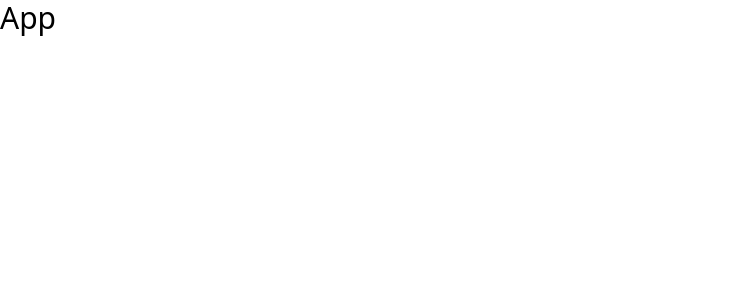
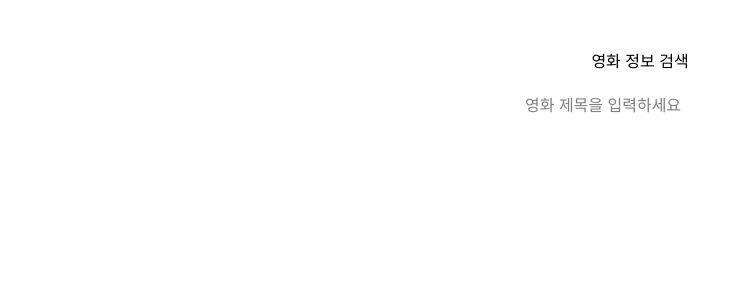
Before and after one commit to Likelion-YeungNam-Univ/10-13th-fe-assignment, a React (Vite) app: page / in a window 1280 px wide. Shown: the top 300 px of the page, without its empty margins (0-750 px from the left). Built offline with nearby package versions, Linux system fonts and the light colour scheme.

Commit message:
10회차 과제 - 강민혁

```diff
--- a/package.json
+++ b/package.json
@@ -11,6 +11,7 @@
   },
   "dependencies": {
     "@tailwindcss/vite": "^4.1.7",
+    "axios": "^1.9.0",
     "react": "^19.1.0",
     "react-dom": "^19.1.0",
     "tailwindcss": "^4.1.7"
--- /dev/null
+++ b/src/App.css
@@ -0,0 +1,12 @@
+.App {
+  text-align: center;
+  font-family: Arial, sans-serif;
+  margin-top: 50px;
+}
+
+input {
+  padding: 10px;
+  margin: 10px;
+  font-size: 16px;
+  width: 250px;
+}
--- a/src/App.jsx
+++ b/src/App.jsx
@@ -1,7 +1,53 @@
-import React from "react";
+import axios from "axios";
+import React, { useEffect, useState } from "react";
+import "./App.css";
 
-const App = () => {
-  return <div className="text-3xl">App</div>;
-};
+function App() {
+  const [movieTitle, setMovieTitle] = useState("");
+  const [movieData, setMoiveData] = useState(null);
+  const [error, setError] = useState("");
+
+  const apiKey = "445a5a31";
+
+  useEffect(() => {
+    if (movieTitle) {
+      axios
+        .get(`https://www.omdbapi.com/?t=${movieTitle}&apikey=${apiKey}`)
+        .then((response) => {
+          if (response.data.Response === "True") {
+            setMoiveData(response.data);
+            setError("");
+          } else {
+            setMoiveData(null);
+            setError("영화를 찾을 수 없습니다.");
+          }
+        })
+        .catch(() => {
+          setError("API 요청 실패");
+        });
+    }
+  }, [movieTitle]);
+
+  return (
+    <div className="App">
+      <h1>영화 정보 검색</h1>
+      <input
+        type="text"
+        placeholder="영화 제목을 입력하세요"
+        value={movieTitle}
+        onChange={(e) => setMovieTitle(e.target.value)}
+      />
+      {error && <p>{error}</p>}
+      {movieData && (
+        <div>
+          <h2>{movieData.Title}</h2>
+          <p>{movieData.Year}</p>
+          <p>{movieData.Genre}</p>
+          <p>{movieData.plot}</p>
+        </div>
+      )}
+    </div>
+  );
+}
 
 export default App;
```
Also changed, not shown: 1 other file (tests, documents, lock files or other folders).
